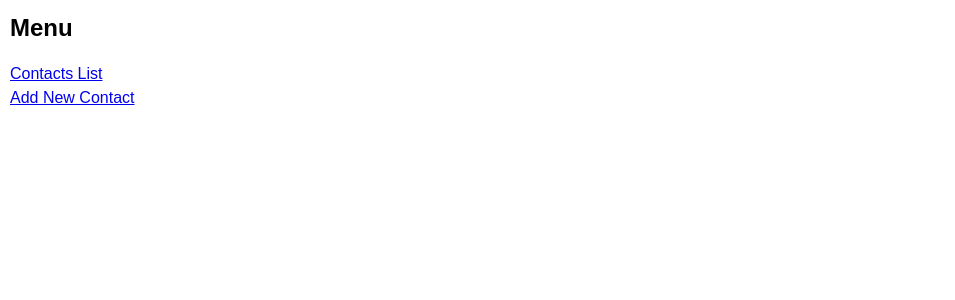
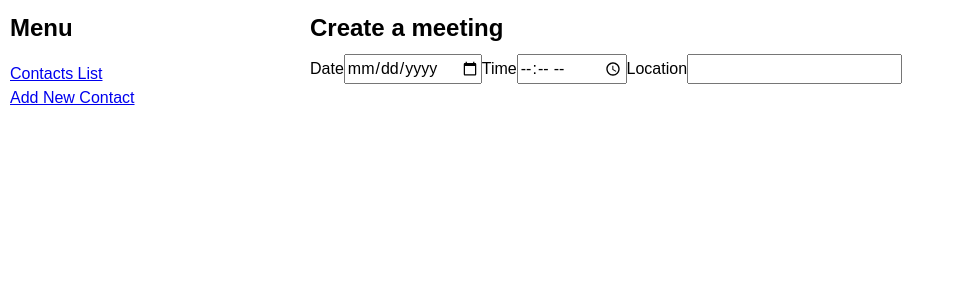
Before and after one commit to boolean-uk/react-address-book, a React (Create React App) app: page /contacts/1/meetings/add in a window 1280 px wide. Shown: the top 300 px of the page, without its empty margins (0-955 px from the left). Built offline with nearby package versions, Linux system fonts and the light colour scheme; data requests are answered from the project's data file.

Commit message:
implemented form handleChange and used userId for identification of meeting

```diff
--- a/db.json
+++ b/db.json
@@ -9,6 +9,16 @@
       "twitter": "",
       "linkedin": "",
       "id": 1
+    },
+    {
+      "firstName": "Rose 2 ",
+      "lastName": "vdG",
+      "street": "Street",
+      "city": "Rotterdam",
+      "email": "rose@rose.nl",
+      "twitter": "",
+      "linkedin": "",
+      "id": 2
     }
   ],
   "meetings": [
--- a/src/App.js
+++ b/src/App.js
@@ -5,12 +5,13 @@ import ContactsAdd from "./components/ContactsAdd"
 import ContactsView from "./components/ContactsView"
 import ContactsEdit from "./components/ContactsEdit"
 import MeetingsList from "./components/MeetingsList"
+import MeetingsAdd from "./components/MeetingsAdd"
 import "./styles/styles.css"
 
 export default function App() {
   const [contacts, setContacts] = useState([])
   const [isLoading, setIsLoading] = useState(true)
-  // const [meetings, setMeetings] = useState([])
+  const [meetings, setMeetings] = useState([])
 
   //TODO: Load all contacts on useEffect when component first renders
   useEffect(() => {
@@ -21,13 +22,13 @@ export default function App() {
       setIsLoading(false)
   }, [])
 
-  // useEffect(() => {
-  //   setIsLoading(true)
-  //   fetch('http://localhost:4000/meetings')
-  //     .then(res => res.json())
-  //     .then(data => setMeetings(data))
-  //     setIsLoading(false)
-  // }, [])
+  useEffect(() => {
+    setIsLoading(true)
+    fetch('http://localhost:4000/meetings')
+      .then(res => res.json())
+      .then(data => setMeetings(data))
+      setIsLoading(false)
+  }, [])
 
   return (
     <>
@@ -46,7 +47,8 @@ export default function App() {
           <Route path='/contacts/:id' element={<ContactsView />} />
           <Route path='/contacts/add' element={<ContactsAdd setContacts={setContacts} contacts={contacts}/>} />
           <Route path='/contacts/edit/:id' element={<ContactsEdit setContacts={setContacts} contacts={contacts}/>} />
-          <Route path='/contacts/:id/meetings' element={<MeetingsList contacts={contacts} />} />
+          <Route path='/contacts/:id/meetings' element={<MeetingsList meetings={meetings} setMeetings={setMeetings}/>} />
+          <Route path='/contacts/:id/meetings/add' element={<MeetingsAdd />} />
         </Routes>
       </main>
     </>
--- /dev/null
+++ b/src/components/Meetings.js
@@ -0,0 +1,10 @@
+const Meetings = ({userId}) => {
+
+
+
+  return(
+    <p>{userId}</p>
+  )
+}
+
+export default Meetings
--- /dev/null
+++ b/src/components/MeetingsAdd.js
@@ -0,0 +1,52 @@
+import { useState, useEffect } from "react"
+import { useLocation } from "react-router-dom"
+
+const MeetingsAdd = () => {
+
+  const [meetings, setMeetings] = useState([])
+
+  const [formData, setFormData] = useState({
+    date: "",
+    time: "",
+    location: "",
+    userId: 0
+  })
+
+  const location = useLocation();
+
+  useEffect(() => {
+    if (location.state) {
+      setFormData({...formData, userId: location.state})
+    }
+  }, [location]);
+
+
+  const handleChange = (e) => {
+    const { name, value} = e.target
+    setFormData({...formData, [name]: value})
+    console.log(formData)
+  }
+
+  const handleSubmit = (e) => {
+    e.preventDefault()
+
+  }
+
+  return(
+    <form onSubmit={handleSubmit}>
+      <h2>Create a meeting</h2>
+
+      <label htmlFor="date">Date</label>
+      <input id="date" name="date" type="date" required onChange={handleChange} value={meetings.date}/>
+
+      <label htmlFor="time">Time</label>
+      <input id="time" name="time" type="time" min="09:00" max="18:00" required onChange={handleChange} value={meetings.time} />
+
+      <label htmlFor="location">Location</label>
+      <input id="location" name="location" type="text" required onChange={handleChange} value={meetings.location}/>
+
+    </form>
+  )
+}
+
+export default MeetingsAdd
--- a/src/components/MeetingsList.js
+++ b/src/components/MeetingsList.js
@@ -1,9 +1,13 @@
 import { useState, useEffect } from "react"
-import { useLocation } from "react-router-dom";
+import { useLocation, Link } from "react-router-dom";
 
-const MeetingsList = () => {
+import Meetings from "./Meetings";
 
-  const [contact, setContact] = useState(null);
+const MeetingsList = (props) => {
+
+  const {meetings, setMeetings} = props
+
+  const [contact, setContact] = useState({});
 
   const location = useLocation();
 
@@ -11,14 +15,18 @@ const MeetingsList = () => {
     if (location.state) {
       const { contact } = location.state;
       setContact(contact);
-      console.log(contact)
     }
   }, [location]);
 
 
+  const userId = contact.id
+  // Set userId of meeting to contact.id and pass to Meeting component
+
   return(
     <>
     <h2>Meetings</h2>
+    <Meetings userId={userId}/>
+    <Link to={`/contacts/${userId}/meetings/add`} state={userId}>Add a meeting</Link>
     {/* <Meetings userId = {contact.id}/> */}
     {/* http://localhost:4000/meetings?userId={contact.id} */}
     </>
```
